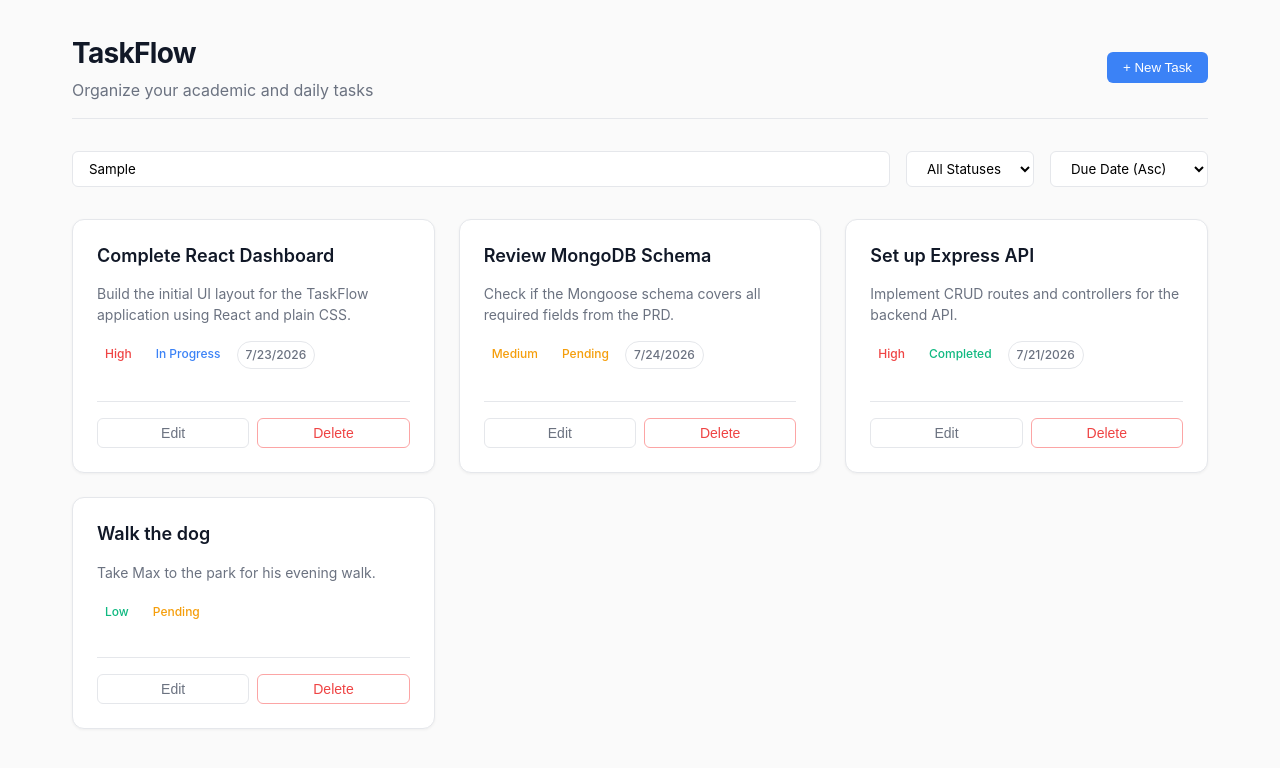
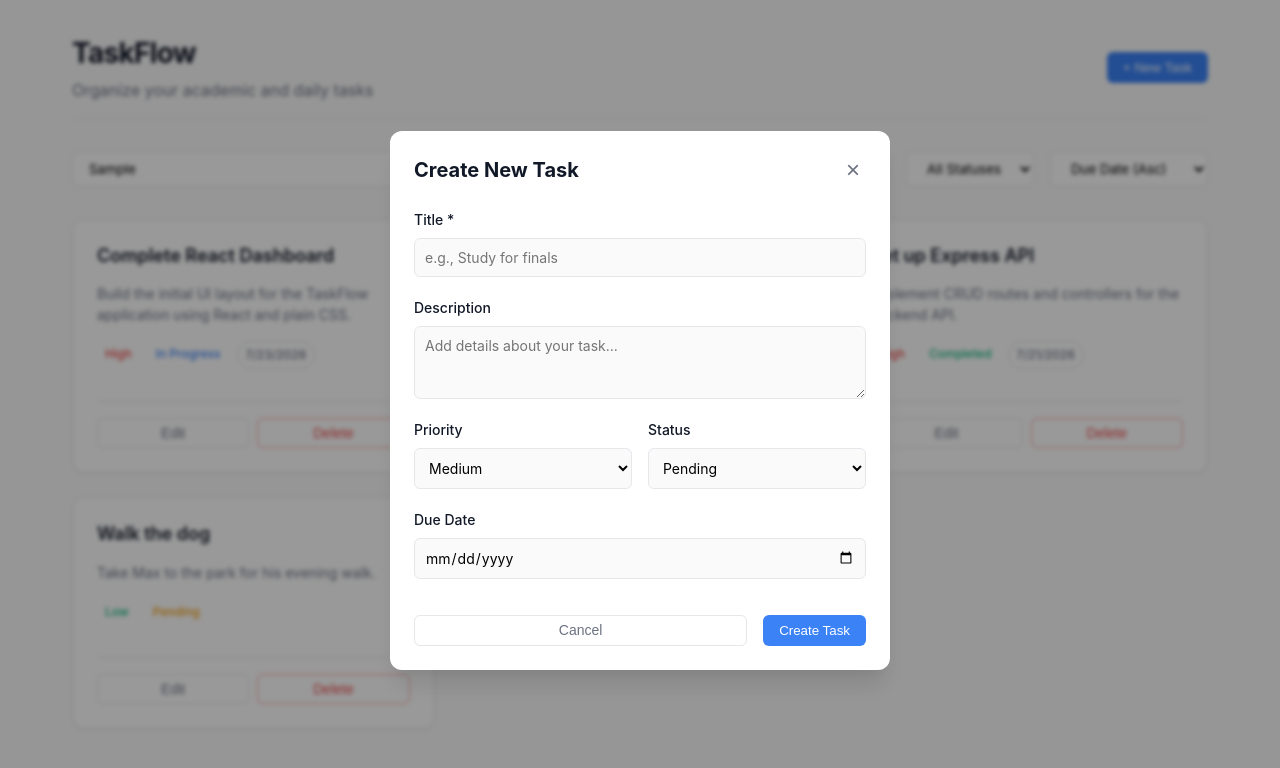
Before and after one commit to keshavdkhatri/taskflow-student-task-manager, a React app in the folder frontend/: page / in a window 1280 px wide. Both pictures are taken after typing "Sample" into the empty fields and a click on the button "+ New Task". Shown: the top 768 px of the page. Built offline with nearby package versions, Linux system fonts and the light colour scheme; the HTML template or start-up script is replaced by a standard one.

Commit message:
feat: add reusable task creation form

```diff
--- a/frontend/src/App.jsx
+++ b/frontend/src/App.jsx
@@ -1,8 +1,16 @@
-import React from 'react';
+import React, { useState } from 'react';
 import './index.css';
 import TaskCard from './components/TaskCard';
+import TaskForm from './components/TaskForm';
 
 function App() {
+  const [isFormOpen, setIsFormOpen] = useState(false);
+
+  const handleCreateTask = (newTaskData) => {
+    console.log('Task submitted (frontend only):', newTaskData);
+    setIsFormOpen(false); // Close modal on submit
+  };
+
   // Dummy data for initial UI layout
   const dummyTasks = [
     {
@@ -45,7 +53,7 @@ function App() {
           <h1>TaskFlow</h1>
           <p style={{ color: 'var(--text-secondary)', marginTop: '0.25rem' }}>Organize your academic and daily tasks</p>
         </div>
-        <button className="btn-primary">
+        <button className="btn-primary" onClick={() => setIsFormOpen(true)}>
           + New Task
         </button>
       </header>
@@ -73,6 +81,13 @@ function App() {
           <TaskCard key={task._id} task={task} />
         ))}
       </div>
+
+      {isFormOpen && (
+        <TaskForm
+          onClose={() => setIsFormOpen(false)}
+          onSubmit={handleCreateTask}
+        />
+      )}
     </div>
   );
 }
--- /dev/null
+++ b/frontend/src/components/TaskForm.jsx
@@ -0,0 +1,140 @@
+import React, { useState } from 'react';
+
+const TaskForm = ({ onClose, onSubmit, initialData = null }) => {
+  const [formData, setFormData] = useState({
+    title: initialData?.title || '',
+    description: initialData?.description || '',
+    priority: initialData?.priority || 'Medium',
+    status: initialData?.status || 'Pending',
+    dueDate: initialData?.dueDate ? new Date(initialData.dueDate).toISOString().split('T')[0] : '',
+  });
+
+  const [errors, setErrors] = useState({});
+
+  const handleChange = (e) => {
+    const { name, value } = e.target;
+    setFormData((prev) => ({ ...prev, [name]: value }));
+    // Clear error when user starts typing
+    if (errors[name]) {
+      setErrors((prev) => ({ ...prev, [name]: '' }));
+    }
+  };
+
+  const handleSubmit = (e) => {
+    e.preventDefault();
+
+    // Basic client-side validation
+    const newErrors = {};
+    if (!formData.title.trim()) {
+      newErrors.title = 'Task title is required';
+    }
+
+    if (Object.keys(newErrors).length > 0) {
+      setErrors(newErrors);
+      return;
+    }
+
+    // Submit valid data, including the _id if we are editing an existing task
+    onSubmit({
+      ...formData,
+      ...(initialData?._id ? { _id: initialData._id } : {})
+    });
+  };
+
+  return (
+    <div className="modal-overlay">
+      <div className="modal-content">
+        <div className="modal-header">
+          <h2>{initialData ? 'Edit Task' : 'Create New Task'}</h2>
+          <button className="btn-close" onClick={onClose} aria-label="Close modal">
+            &times;
+          </button>
+        </div>
+
+        <form onSubmit={handleSubmit} className="task-form">
+          <div className="form-group">
+            <label htmlFor="title">Title *</label>
+            <input
+              type="text"
+              id="title"
+              name="title"
+              className={`form-input ${errors.title ? 'input-error' : ''}`}
+              value={formData.title}
+              onChange={handleChange}
+              placeholder="e.g., Study for finals"
+            />
+            {errors.title && <span className="error-text">{errors.title}</span>}
+          </div>
+
+          <div className="form-group">
+            <label htmlFor="description">Description</label>
+            <textarea
+              id="description"
+              name="description"
+              className="form-input"
+              value={formData.description}
+              onChange={handleChange}
+              placeholder="Add details about your task..."
+              rows="3"
+            />
+          </div>
+
+          <div className="form-row">
+            <div className="form-group">
+              <label htmlFor="priority">Priority</label>
+              <select
+                id="priority"
+                name="priority"
+                className="form-input"
+                value={formData.priority}
+                onChange={handleChange}
+              >
+                <option value="Low">Low</option>
+                <option value="Medium">Medium</option>
+                <option value="High">High</option>
+              </select>
+            </div>
+
+            <div className="form-group">
+              <label htmlFor="status">Status</label>
+              <select
+                id="status"
+                name="status"
+                className="form-input"
+                value={formData.status}
+                onChange={handleChange}
+              >
+                <option value="Pending">Pending</option>
+                <option value="In Progress">In Progress</option>
+                <option value="Completed">Completed</option>
+              </select>
+            </div>
+          </div>
+
+          <div className="form-group">
+            <label htmlFor="dueDate">Due Date</label>
+            <input
+              type="date"
+              id="dueDate"
+              name="dueDate"
+              className="form-input"
+              value={formData.dueDate}
+              onChange={handleChange}
+            />
+          </div>
+
+          <div className="modal-actions">
+            <button type="button" className="btn-secondary" onClick={onClose}>
+              Cancel
+            </button>
+            <button type="submit" className="btn-primary">
+              {initialData ? 'Save Changes' : 'Create Task'}
+            </button>
+          </div>
+        </form>
+      </div>
+    </div>
+  );
+};
+
+export default TaskForm;
--- a/frontend/src/index.css
+++ b/frontend/src/index.css
@@ -221,8 +221,119 @@ p {
   color: #dc2626;
 }
 
+/* Modals & Forms */
+.modal-overlay {
+  position: fixed;
+  top: 0;
+  left: 0;
+  width: 100vw;
+  height: 100vh;
+  background-color: rgba(0, 0, 0, 0.4);
+  display: flex;
+  justify-content: center;
+  align-items: center;
+  z-index: 1000;
+  backdrop-filter: blur(2px);
+}
+
+.modal-content {
+  background-color: var(--bg-secondary);
+  border-radius: 12px;
+  width: 100%;
+  max-width: 500px;
+  padding: 1.5rem;
+  box-shadow: 0 20px 25px -5px rgba(0, 0, 0, 0.1), 0 10px 10px -5px rgba(0, 0, 0, 0.04);
+}
+
+.modal-header {
+  display: flex;
+  justify-content: space-between;
+  align-items: center;
+  margin-bottom: 1.5rem;
+}
+
+.modal-header h2 {
+  font-size: 1.25rem;
+}
+
+.btn-close {
+  background: transparent;
+  border: none;
+  font-size: 1.5rem;
+  cursor: pointer;
+  color: var(--text-secondary);
+}
+
+.btn-close:hover {
+  color: var(--text-primary);
+}
+
+.task-form {
+  display: flex;
+  flex-direction: column;
+  gap: 1.25rem;
+}
+
+.form-group {
+  display: flex;
+  flex-direction: column;
+  gap: 0.5rem;
+  text-align: left;
+}
+
+.form-row {
+  display: flex;
+  gap: 1rem;
+}
+
+.form-row .form-group {
+  flex: 1;
+}
+
+.form-group label {
+  font-size: 0.875rem;
+  font-weight: 500;
+}
+
+.form-input {
+  padding: 0.625rem;
+  border: 1px solid var(--border-color);
+  border-radius: 6px;
+  font-family: inherit;
+  font-size: 0.875rem;
+  outline: none;
+  background-color: var(--bg-primary);
+  width: 100%;
+}
+
+.form-input:focus {
+  border-color: var(--accent-blue);
+  background-color: var(--bg-secondary);
+}
+
+.input-error {
+  border-color: #ef4444;
+}
+
+.error-text {
+  color: #ef4444;
+  font-size: 0.75rem;
+  margin-top: -0.25rem;
+}
+
+.modal-actions {
+  display: flex;
+  justify-content: flex-end;
+  gap: 1rem;
+  margin-top: 1rem;
+}
+
 @media (max-width: 640px) {
   .dashboard-controls {
     flex-direction: column;
   }
+
+  .form-row {
+    flex-direction: column;
+  }
 }
```
